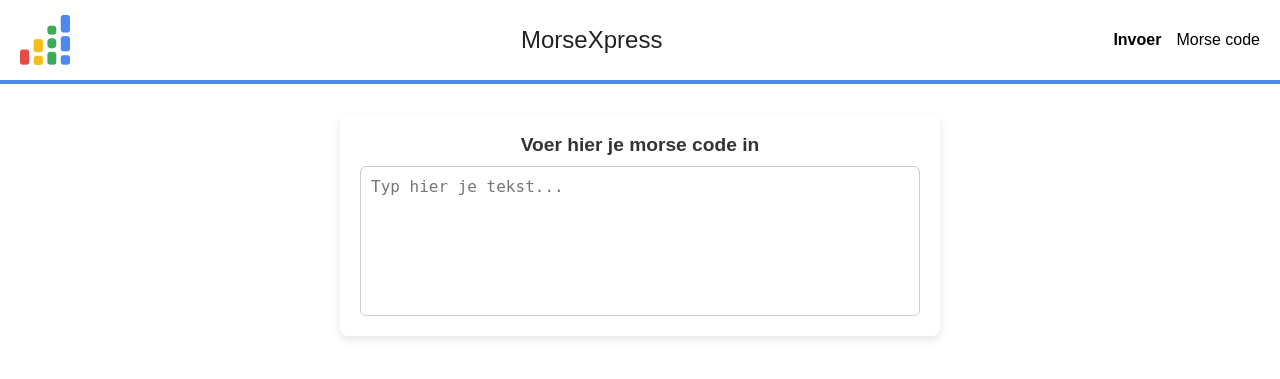
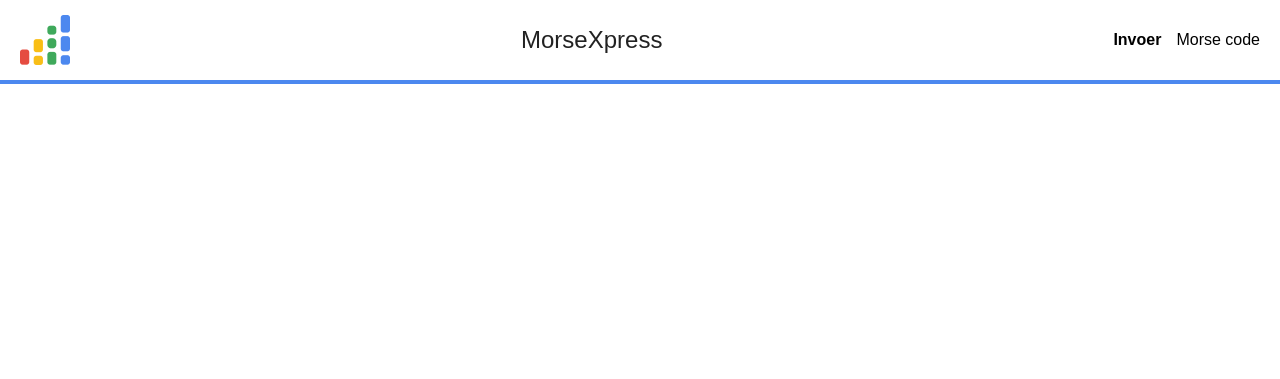
Before and after one commit to Yonder-ICT-Mediatechnologie/proftaak-browserapi-KasperEnThom, a PHP site: page /tekst.php in a window 1280 px wide. Shown: the top 379 px of the page. Run offline with PHP 8.4, Linux system fonts and the light colour scheme; some web fonts are replaced.

Commit message:
form weg gehaalt

```diff
--- a/tekst.php
+++ b/tekst.php
@@ -107,10 +107,5 @@
             <a href="tekst.php" class="link heading">Morse code</a>
         </div>
     </header>
-    <form action="index.php" method="POST" class="morseInput">
-        <div class="voerIn">Voer hier je morse code in</div>
-        <textarea name="input" id="tekstInput" placeholder="Typ hier je tekst..."></textarea>
-    </form>
 </body>
-
 </html>
```
